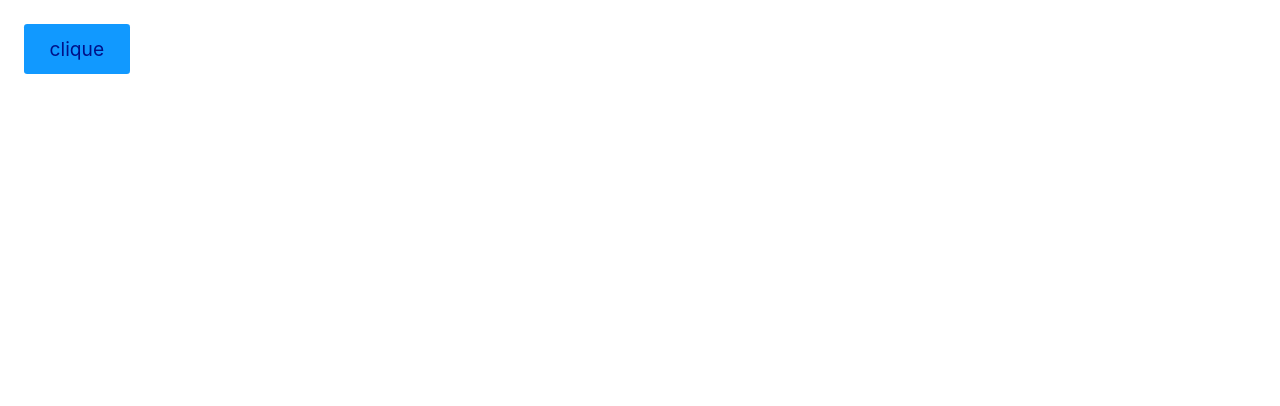
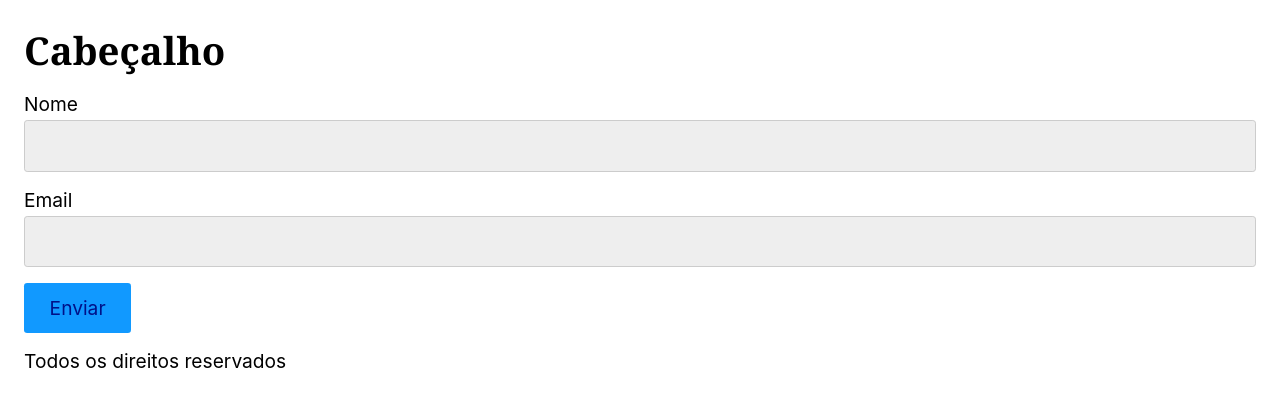
Before and after one commit to GabeGreison/reactApp, a React (Create React App) app in the folder meuapp/: page / in a window 1280 px wide. Shown: the top 406 px of the page. Built offline with nearby package versions, Linux system fonts and the light colour scheme.

Commit message:
components exercise

```diff
--- a/meuapp/src/App.js
+++ b/meuapp/src/App.js
@@ -1,10 +1,15 @@
 import React from "react";
+import Footer from "./Footer";
+import Form from "./Form/Form"
+import Header from "./Header";
 
 const App = () => {
-  function handleClick(){
-    console.log('você entendeu')
-  }
-  return <button onClick={handleClick}>clique</button>
+
+  return <>
+  <Header />
+  <Form />
+  <Footer />
+  </>
 };
 
 export default App;
--- /dev/null
+++ b/meuapp/src/Footer.js
@@ -0,0 +1,11 @@
+import React from 'react'
+
+const Footer = () => {
+    return (
+        <footer>
+          <p>Todos os direitos reservados</p>
+        </footer>
+    )
+}
+
+export default Footer
--- /dev/null
+++ b/meuapp/src/Form/Button.js
@@ -0,0 +1,9 @@
+import React from 'react'
+
+const button = () => {
+    return (
+        <button type="submit">Enviar</button>
+    )
+}
+
+export default button
--- /dev/null
+++ b/meuapp/src/Form/Form.js
@@ -0,0 +1,26 @@
+import React from 'react'
+import Input from './Input'
+import Button from './Button'
+
+const Form = () => {
+    return (
+        <form>
+            <p>
+                <label htmlFor="nome">Nome</label>
+                <Input />
+            </p>
+
+
+            <p>
+                <label htmlFor="mail">Email</label>
+            <Input />
+            </p>
+
+            <Button />
+
+
+        </form>
+    )
+}
+
+export default Form
--- /dev/null
+++ b/meuapp/src/Form/Input.js
@@ -0,0 +1,9 @@
+import React from 'react'
+
+const input = () => {
+    return (
+        <input type ="text"></input>
+    )
+}
+
+export default input
--- /dev/null
+++ b/meuapp/src/Header.js
@@ -0,0 +1,13 @@
+import React from 'react'
+
+const Header = () => {
+    return (
+        <>
+        <header>
+            <h1>Cabeçalho</h1>
+        </header>
+        </>
+    )
+}
+
+export default Header
```
